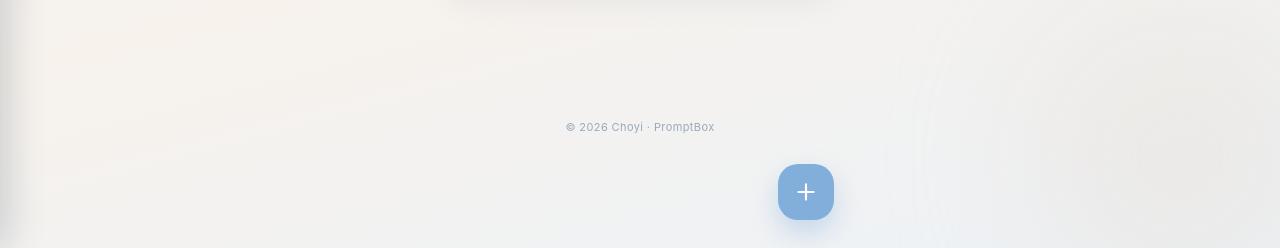
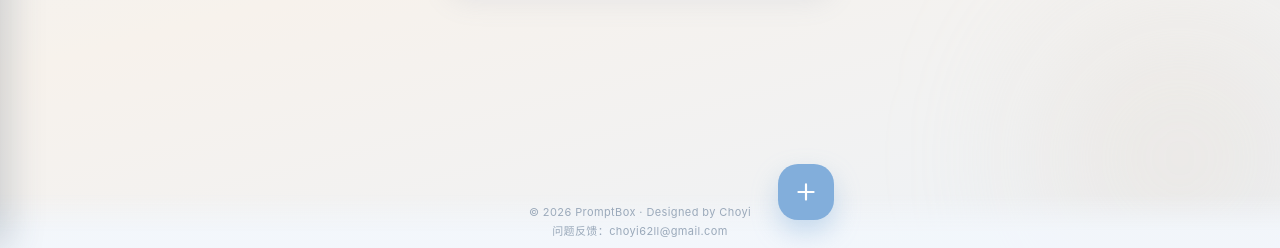
Before and after one commit to QiaoRin/promptbox-ios, a plain HTML site: page Resources/index.html in a window 1280 px wide. Shown: the part 552-800 px from the top of the page. Drawn offline with Linux system fonts and the light colour scheme; a web font is replaced by a local one.

Commit message:
Add files via upload

```diff
--- a/Resources/index.html
+++ b/Resources/index.html
@@ -215,7 +215,7 @@
     display:flex;flex-direction:column;
   }
   .drawer.open{transform:translateX(0)}
-  .drawer-head{padding:24px 18px 14px;font-size:17px;font-weight:700}
+  .drawer-head{padding:calc(24px + env(safe-area-inset-top)) 18px 14px;font-size:17px;font-weight:700}
   .drawer-list{flex:1;overflow-y:auto;padding:0 12px}
   .drawer-row{
     display:flex;align-items:center;gap:8px;padding:13px 10px;border-radius:14px;
@@ -233,7 +233,7 @@
   .arrow{width:20px;min-width:20px;max-width:20px;flex:0 0 20px;padding:0;display:flex;align-items:center;justify-content:center;color:var(--ink-3);transition:transform .18s ease}
   .arrow.open{transform:rotate(90deg)}
   .arrow.empty{visibility:hidden;flex:0 0 20px;width:20px;min-width:20px;max-width:20px;padding:0}
-  .drawer-foot{padding:14px 18px;font-size:11.5px;color:var(--ink-3)}
+  .drawer-foot{padding:calc(14px + env(safe-area-inset-bottom)) 18px 14px;font-size:11.5px;color:var(--ink-3)}
 
   /* ---------- 弹窗 ---------- */
   .modal{position:fixed;inset:0;z-index:40;display:flex;align-items:center;justify-content:center;padding:24px;background:rgba(50,68,90,.28);backdrop-filter:blur(4px)}
@@ -264,7 +264,16 @@
     background:rgba(34,48,63,.86);color:#fff;font-size:13px;padding:10px 18px;border-radius:14px;
     white-space:nowrap;
   }
-  .foot{text-align:center;font-size:11px;color:var(--ink-3);padding:18px 0 22px;letter-spacing:.4px}
+  .foot{
+    position:fixed;left:0;right:0;bottom:0;z-index:15;
+    display:flex;flex-direction:column;align-items:center;gap:3px;
+    padding:12px 16px calc(10px + env(safe-area-inset-bottom));
+    background:linear-gradient(to top, rgba(242,246,251,.94) 30%, rgba(242,246,251,0));
+    text-align:center;letter-spacing:.4px;pointer-events:none;
+  }
+  .foot-brand{font-size:11px;color:var(--ink-3)}
+  .foot-mail{font-size:11px;color:var(--ink-3);text-decoration:none;pointer-events:auto}
+  .foot-mail:active{color:var(--primary)}
 </style>
 </head>
 <body>
@@ -384,7 +393,10 @@
   </div>
 
   <div class="toast" id="toast" hidden></div>
-  <footer class="foot">© 2026 Choyi · PromptBox</footer>
+  <footer class="foot">
+    <div class="foot-brand">© 2026 PromptBox · Designed by Choyi</div>
+    <a class="foot-mail" href="mailto:choyi62ll@gmail.com">问题反馈：choyi62ll@gmail.com</a>
+  </footer>
 </div>
 
 <script>
@@ -722,6 +734,8 @@ $('#confirmModal').addEventListener('click', e => {
 /* ================= 视图切换 ================= */
 function showView(name){
   ['home', 'detail', 'edit'].forEach(v => { $('#view-' + v).hidden = v !== name; });
+  const inHome = name === 'home';
+  ['catBar', 'subBar', 'searchBar'].forEach(id => { $('#' + id).style.display = inHome ? '' : 'none'; });
   window.scrollTo(0, 0);
 }
 
```
